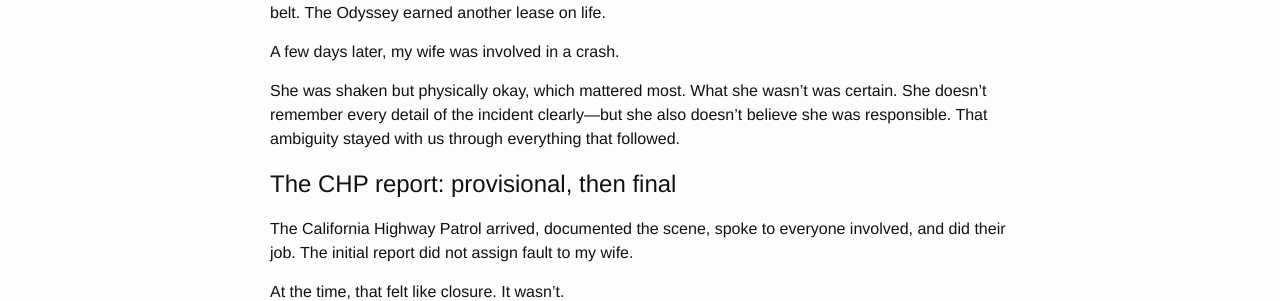
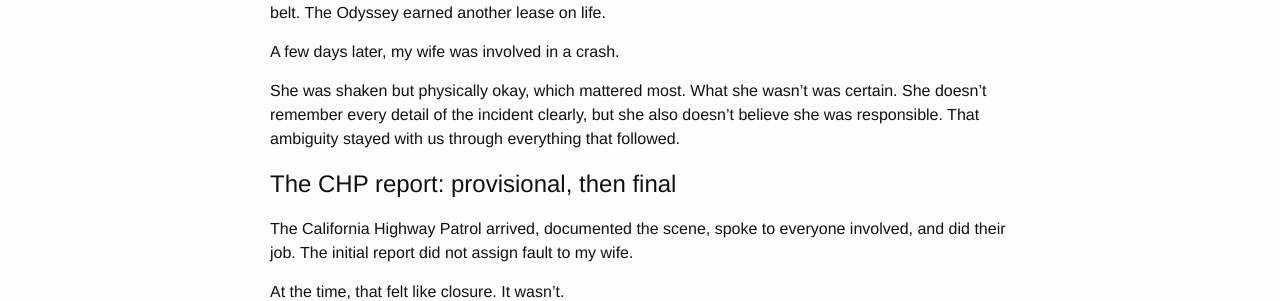
Before and after one commit to saichand/saichand.github.io, a Jekyll site: the page built from _posts/2026-03-01-learning-from-a-car-crash.md, in a window 1280 px wide and 1400 px high. Shown: the part 349-650 px from the top of the window. Built offline with Jekyll 4.4.1, drawn with Linux system fonts in a browser that asks for light colours; some of the changed text lies outside the part shown.

```diff
--- a/_posts/2026-03-01-learning-from-a-car-crash.md
+++ b/_posts/2026-03-01-learning-from-a-car-crash.md
@@ -13,7 +13,7 @@ The test drive didn’t go as hoped. The family wasn’t impressed. The car didn
 
 A few days later, my wife was involved in a crash.
 
-She was shaken but physically okay, which mattered most. What she wasn’t was certain. She doesn’t remember every detail of the incident clearly—but she also doesn’t believe she was responsible. That ambiguity stayed with us through everything that followed.
+She was shaken but physically okay, which mattered most. What she wasn’t was certain. She doesn’t remember every detail of the incident clearly, but she also doesn’t believe she was responsible. That ambiguity stayed with us through everything that followed.
 
 # The CHP report: provisional, then final
 
@@ -55,7 +55,7 @@ One thing I hadn’t appreciated before: there isn’t just one adjuster.
 
 Those are parallel conversations.
 
-When I spoke with the damage adjuster, details mattered. I had to explicitly explain the brand new tires and the recent timing belt replacement—repairs made just days earlier because we had decided to keep the car.
+When I spoke with the damage adjuster, details mattered. I had to explicitly explain the brand new tires and the recent timing belt replacement, repairs made just days earlier because we had decided to keep the car.
 
 Those details didn’t change the direction of the outcome, but they improved its accuracy. And accuracy, I learned, is often the most realistic goal.
 
```
